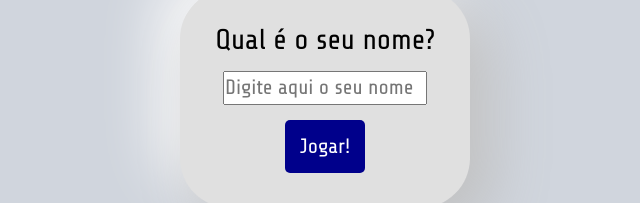
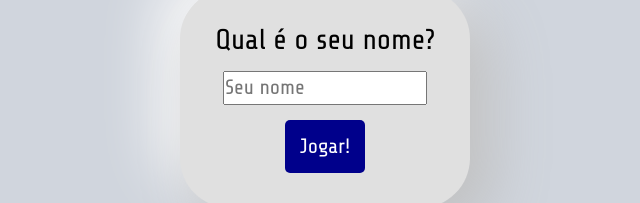
Before and after one commit to luizweb/MemoryGame, a plain HTML site: page index.html in a window 1280 px wide. Shown: the part 349-552 px from the top of the page, without its empty margins (315-955 px from the left). Drawn offline with Linux system fonts and the light colour scheme.

Commit message:
primeira versão - styling

```diff
--- a/index.html
+++ b/index.html
@@ -13,7 +13,7 @@
 
         <div>
             <label>Qual é o seu nome?</label>
-            <input id="inputName" type="text" placeholder="Digite aqui o seu nome" />
+            <input id="inputName" type="text" placeholder="Seu nome" />
             <button id="btnStart">Jogar!</button>
         </div>
     </article>
```
